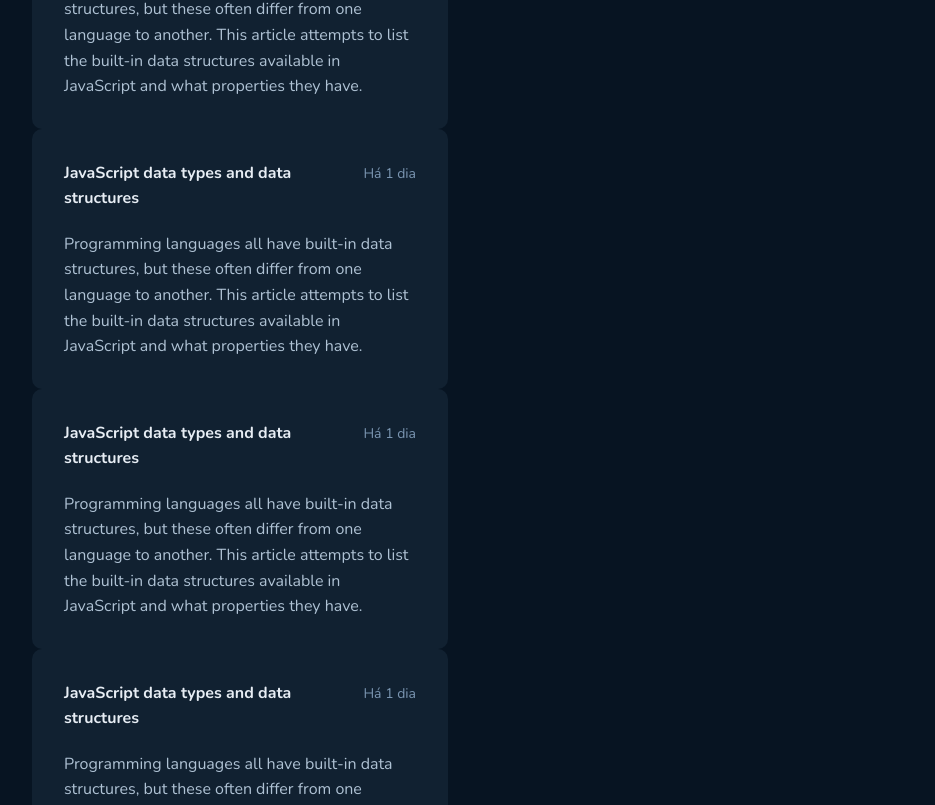
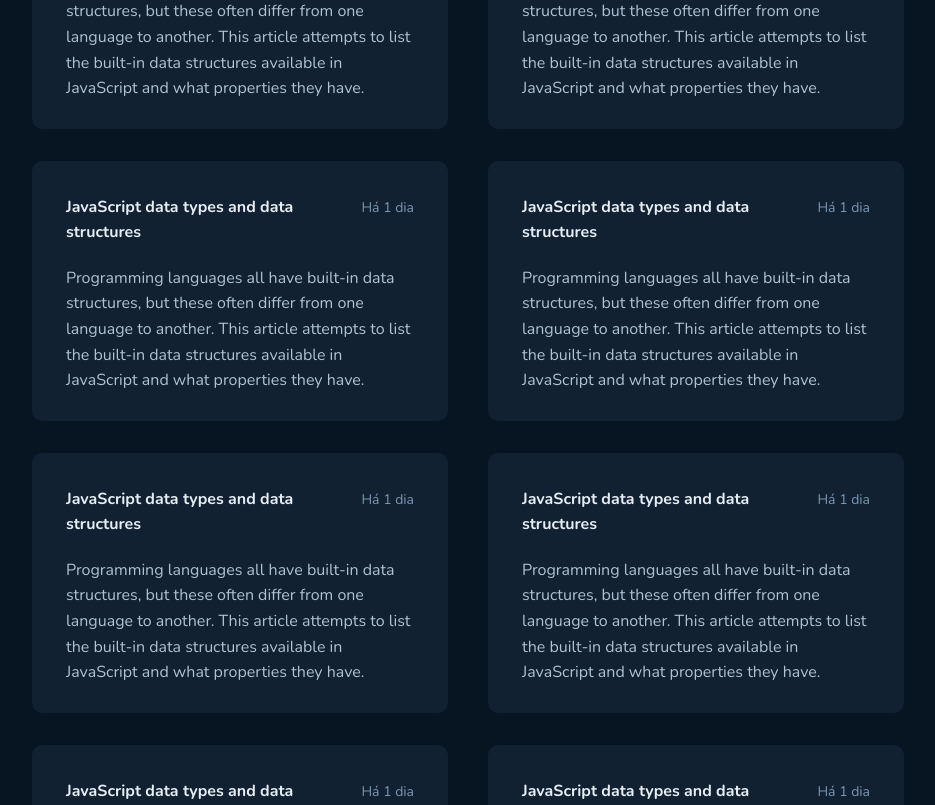
Before and after one commit to joaoeduardodias/challenger-03-github-blog, a React (Vite) app: page / in a window 1280 px wide. Shown: the part 735-1540 px from the top of the page, without its empty margins (168-1103 px from the left). Built offline with nearby package versions, Linux system fonts and the light colour scheme.

Commit message:
feat: created list posts

```diff
--- a/src/pages/Blog/components/Post/styles.ts
+++ b/src/pages/Blog/components/Post/styles.ts
@@ -6,10 +6,14 @@
   padding: 2rem;
 
   background: ${({ theme }) => theme.colors['base-post']};
+  border: 2px solid ${({ theme }) => theme.colors['base-post']};
+
   border-radius: 10px;
+  cursor: pointer;
 
   div {
     display: flex;
+    margin: 0 auto;
     justify-content: space-between;
     align-items: flex-start;
     gap: 1rem;
@@ -25,4 +29,9 @@
       color: ${({ theme }) => theme.colors['base-span']};
     }
   }
+
+  &:hover {
+    border: 2px solid ${({ theme }) => theme.colors['base-label']};
+    transition: border 0.2s;
+  }
 `
--- a/src/pages/Blog/index.tsx
+++ b/src/pages/Blog/index.tsx
@@ -31,6 +31,9 @@
         <Post />
         <Post />
         <Post />
+        <Post />
+        <Post />
+        <Post />
       </ListPosts>
     </BlogContainer>
   )
--- a/src/pages/Blog/styles.ts
+++ b/src/pages/Blog/styles.ts
@@ -17,4 +17,10 @@
     }
   }
 `
-export const ListPosts = styled.ul``
+export const ListPosts = styled.ul`
+  display: grid;
+  grid-template-columns: repeat(auto-fit, minmax(400px, 1fr));
+  grid-gap: 2rem;
+
+  margin-bottom: 3rem;
+`
```
